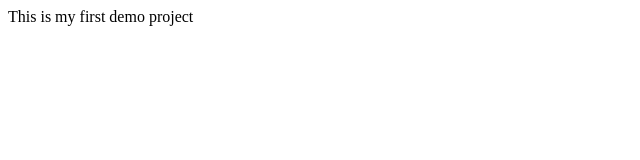
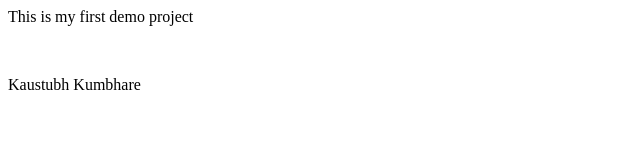
Before and after one commit to Kaushalraskar20/localrepo, a plain HTML site: page index.html in a window 1280 px wide. Shown: the whole page, without its empty margins (0-640 px from the left). Drawn offline with Linux system fonts and the light colour scheme.

Commit message:
Kaustubh

```diff
--- a/index.html
+++ b/index.html
@@ -1 +1,3 @@
 <p>This is my first demo project </p>
+<br>
+<p>Kaustubh Kumbhare</p>
```
